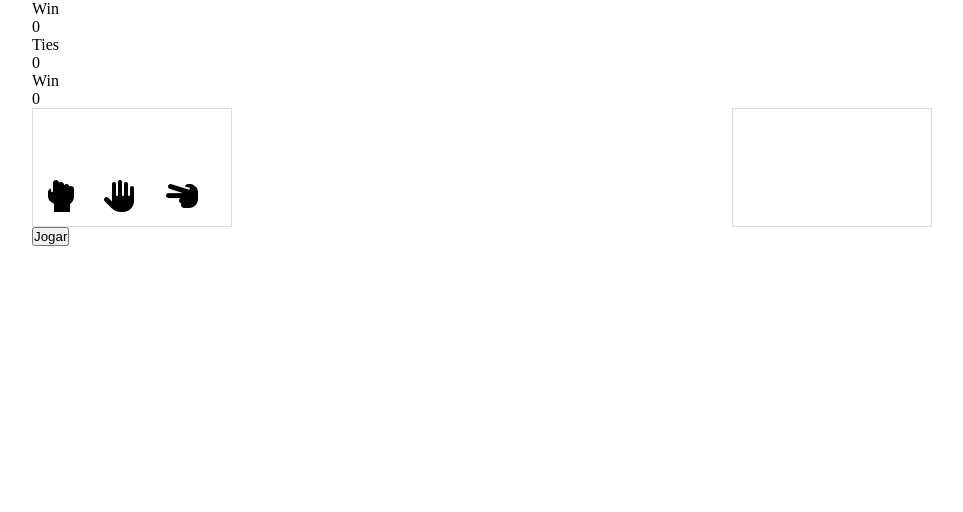
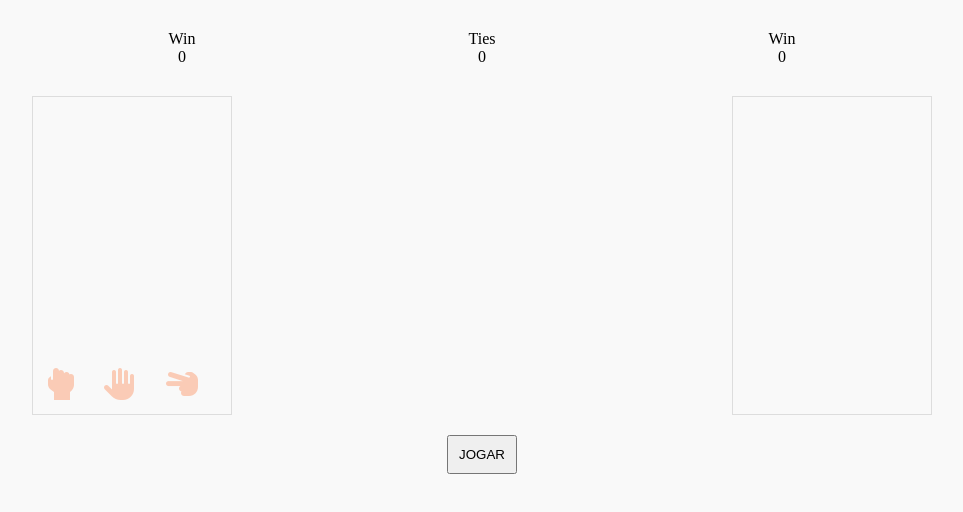
Before and after one commit to maxwelfcoelho/rock-paper-scissors, a plain HTML site: page client/index.html in a window 1280 px wide. Shown: the whole page, without its empty margins (158-1121 px from the left). Drawn offline with Linux system fonts and the light colour scheme.

Commit message:
change play button style

```diff
--- a/client/css/style.css
+++ b/client/css/style.css
@@ -5,12 +5,23 @@
 }
 
 body {
-    background-color: #FFF;
+    background-color: #f9f9f9;
+}
+
+.hide {
+    display: none;
 }
 
 .game {
     max-width: 900px;
     margin: 0 auto;
+}
+
+.scores {
+    display: flex;
+    justify-content: space-around;
+    text-align: center;
+    margin: 30px 0;
 }
 
 .sides {
@@ -21,6 +32,7 @@ body {
 .big-icon-user,
 .big-icon-computer {
     font-size: 10em;
+    color: #facbb6;
 }
 
 .big-icon-user {
@@ -49,6 +61,11 @@ body {
     text-align: right;
 }
 
+.player-hand,
+.computer-hand {
+    height: 200px;
+}
+
 .hands {
     /* width: 200px; */
     display: flex;
@@ -68,11 +85,22 @@ body {
 .hands .icon {
     font-size: 2em;
     cursor: pointer;
-    color: #000;
+    color: #facbb6;
     margin-right: 20px;
     padding: 5px;
 }
 
 .hands .hand:checked + .icon {
-    outline: 2px solid red;
+    outline: 2px solid #DDD;
 }
+
+.button-wrapper {
+    text-align: center;
+    margin-top: 20px;
+}
+
+.button {
+    padding: 10px;
+    text-transform: uppercase;
+    cursor: pointer;
+}
--- a/client/index.html
+++ b/client/index.html
@@ -60,7 +60,9 @@
 
          </div>
 
-        <button id="play">Jogar</button>
+         <div class="button-wrapper">
+            <button class="button" id="play">Jogar</button>
+         </div>
     </div>
 
     <script src="js/index.js"></script>
```
